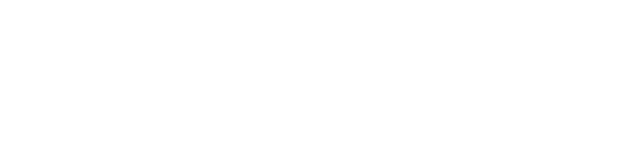
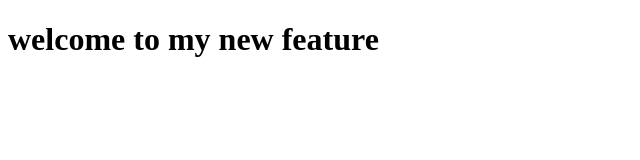
Before and after one commit to dlmcivor/git-branching-lesson, a plain HTML site: page index.html in a window 1280 px wide. Shown: the whole page, without its empty margins (0-640 px from the left). Drawn offline with Linux system fonts and the light colour scheme.

Commit message:
added h1

```diff
--- a/index.html
+++ b/index.html
@@ -7,6 +7,6 @@
   <title>Git branching lesson on test</title>
 </head>
 <body>
-
+  <h1>welcome to my new feature</h1>
 </body>
 </html>
```
